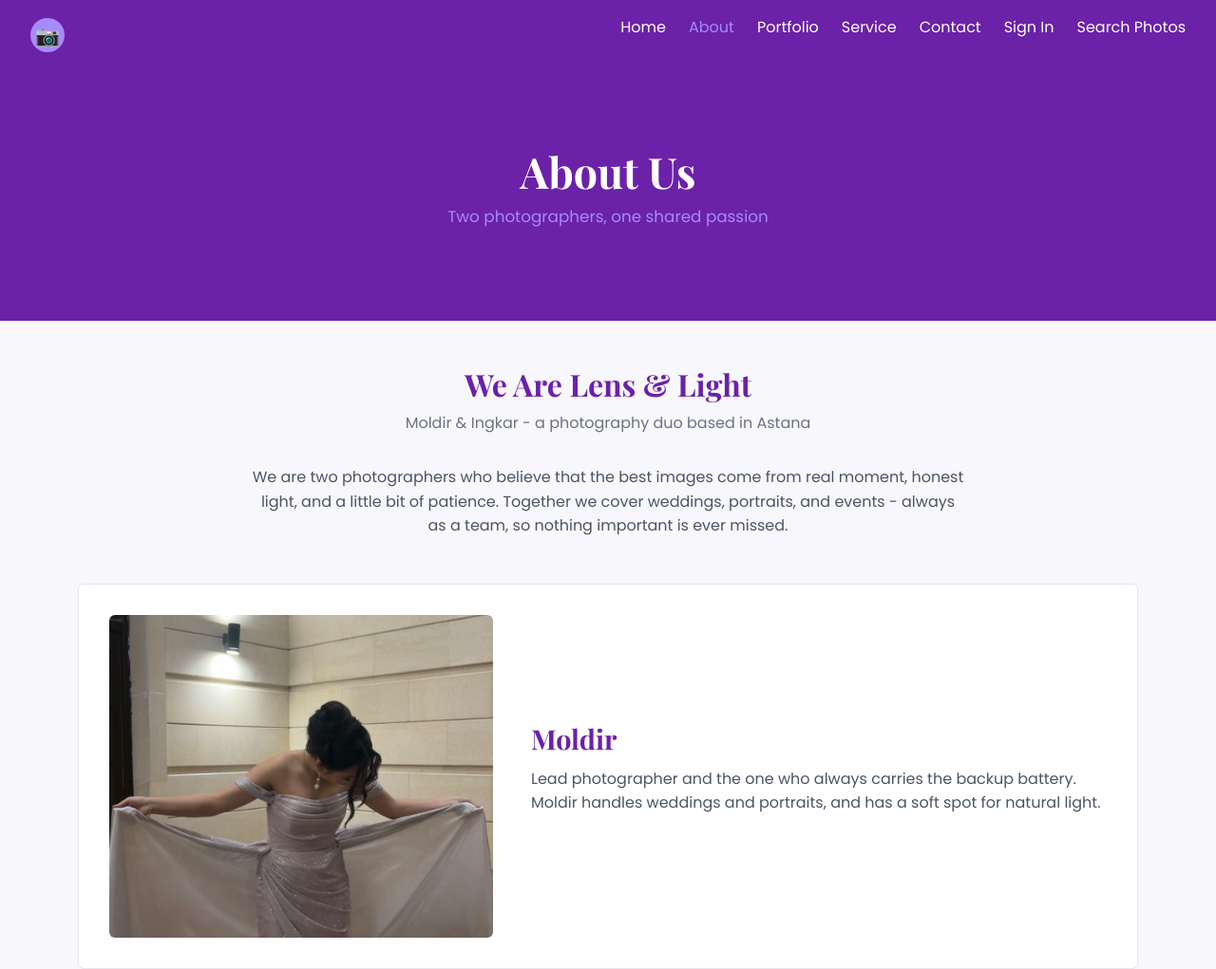
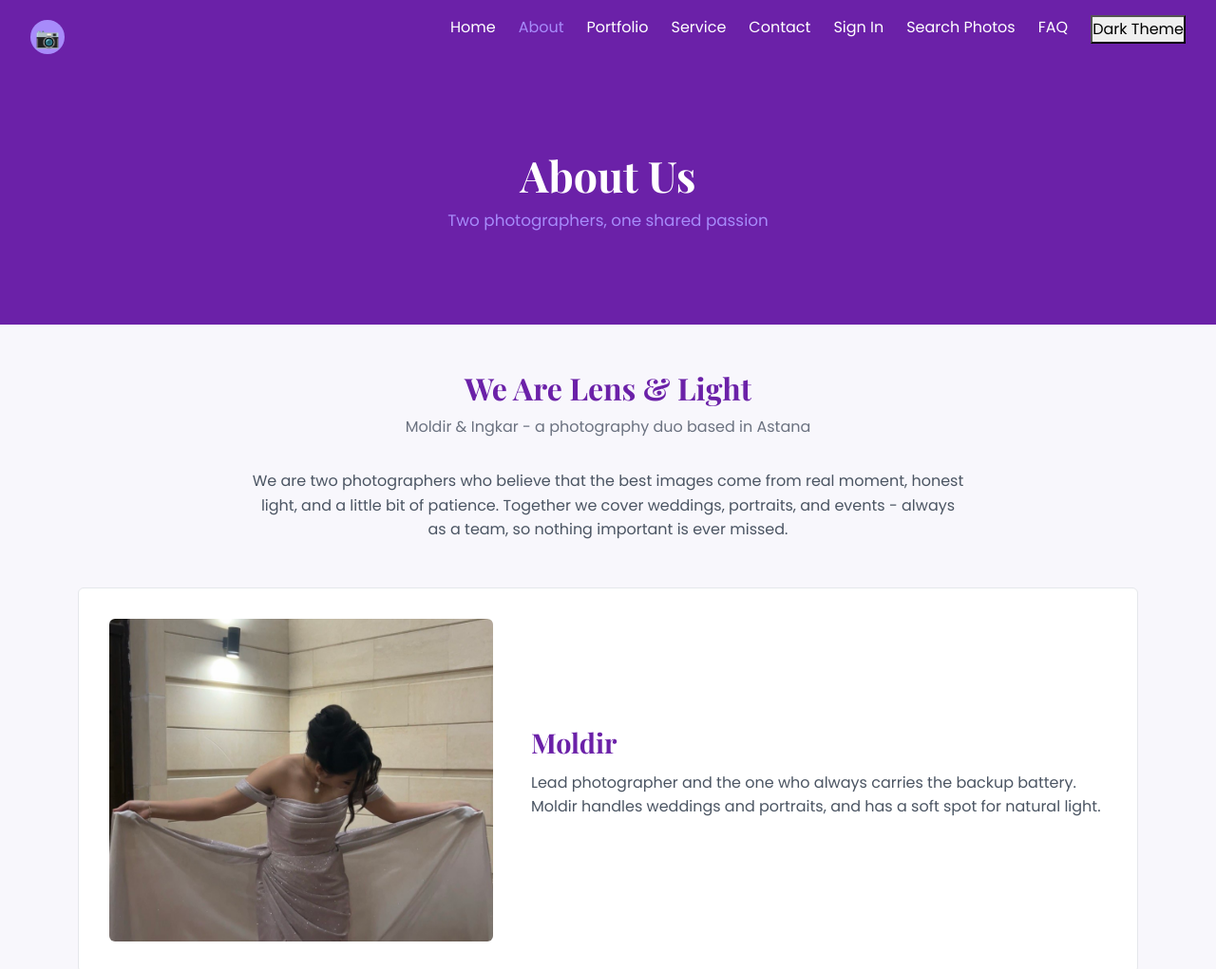
Before and after one commit to InkarTolegen2/Midterm_WEB_Moldir-Ingkar, a plain HTML site: page about.html in a window 1280 px wide. Shown: the top 1021 px of the page at 95% size. Drawn offline with nearby package versions, Linux system fonts and the light colour scheme.

Commit message:
Moldir: added FAQ link and theme button on all pages

```diff
--- a/about.html
+++ b/about.html
@@ -23,6 +23,8 @@
                 <li><a href="contact.html">Contact</a></li>
                 <li><a href="signin.html">Sign In</a></li>
                 <li><a href="gallery.html">Search Photos</a></li>
+                <li><a href="faq.html">FAQ</a></li>
+                <li><button id="themeToggle" class="theme-toggle-btn" aria-label="Toggle theme">Dark Theme</button></li>
             </ul>
         </nav>
     </header>
```
Also changed, not shown: contact.html (+2 -0 lines), faq.html (+1 -1 lines), gallery.html (+2 -0 lines), index.html (+2 -0 lines), portfolio.html (+2 -0 lines), services.html (+2 -0 lines), signin.html (+2 -0 lines).
